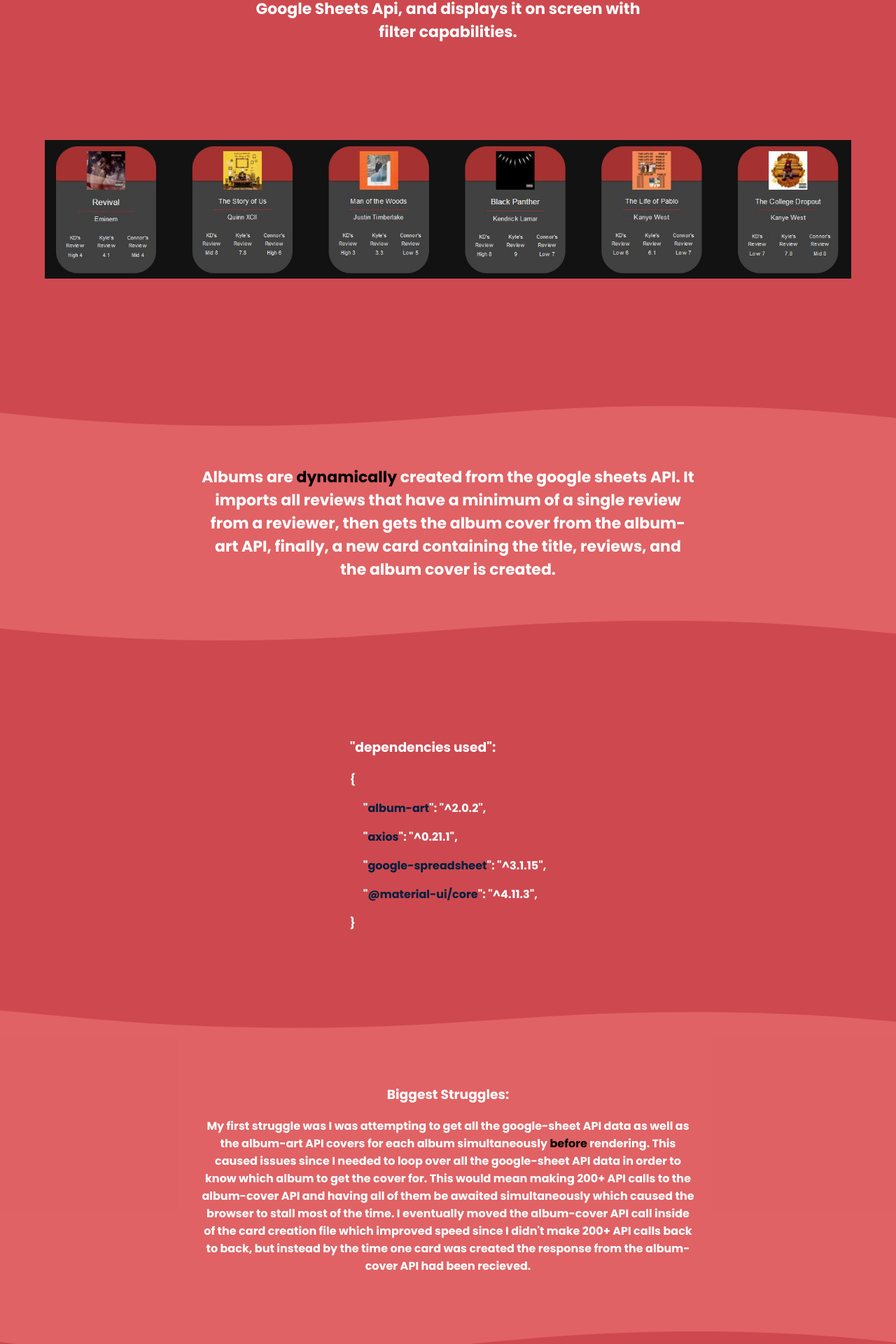
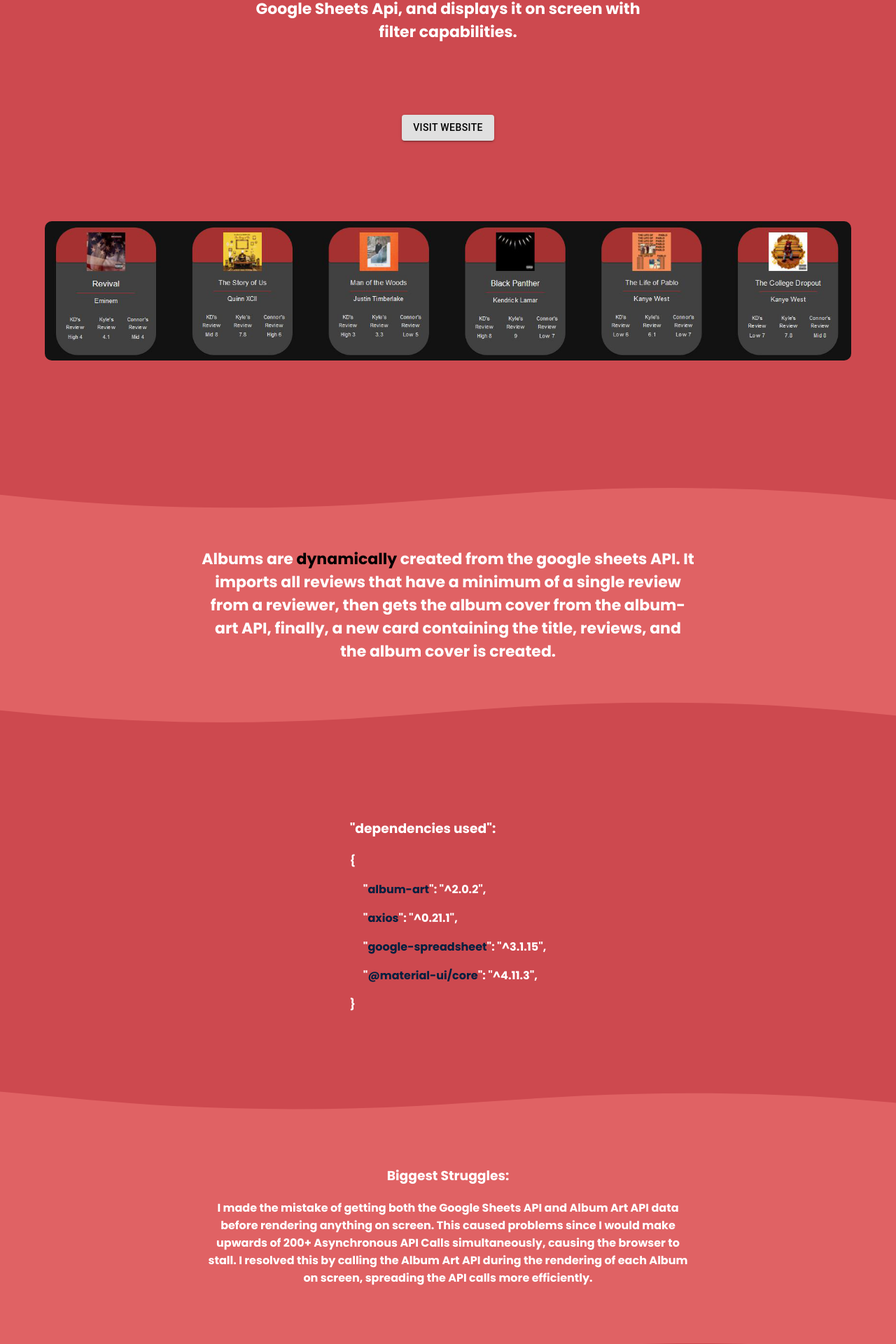
Before and after one commit to KhalidD98/personal-website, a React (Create React App) app: page /reviewwebsite in a window 1280 px wide. Shown: the part 556-2476 px from the top of the page at 70% size. Built offline with nearby package versions, Linux system fonts and the light colour scheme.

Commit message:
Improve grammar and add visit button

```diff
--- a/src/ReviewWebsite.js
+++ b/src/ReviewWebsite.js
@@ -41,7 +41,8 @@ const useStyles = makeStyles((theme) => ({
         textAlign: 'center'
     },
     albumReviewRow: {
-        width: '90vw'
+        width: '90vw',
+        borderRadius: '10px'
     },
     apiExplanation: {
         display: 'block',
@@ -93,6 +94,7 @@ const useStyles = makeStyles((theme) => ({
         minWidth: '270px',
         marginTop: '12vh',
         marginBottom: '0vh',
+        borderRadius: '10px'
     },
     filterText: {
         display: 'block',
@@ -211,6 +213,9 @@ const useStyles = makeStyles((theme) => ({
         width: 'calc(123% + 1.3px)',
         height: '40px',
         fill: '#008698'
+    },
+    visitButton: {
+        color: 'black'
     }
 }))
 
@@ -220,6 +225,10 @@ export default function ReviewWebsite({ data }) {
     useEffect(() => {
         window.scrollTo(0, 0)
     }, [])
+
+    const visitWebsite = () => {
+        window.open("https://album-review-website.web.app/")
+    }
 
     const classes = useStyles(data)
 
@@ -245,7 +254,7 @@ export default function ReviewWebsite({ data }) {
                 {/****** Title and description ******/}
                 <Grid item>
                     <Grid container
-                        direction="row"
+                        direction="column"
                         justify="center"
                         alignItems="center"
                         className={classes.titleanddescription}
@@ -260,6 +269,16 @@ export default function ReviewWebsite({ data }) {
                             <h3 className={classes.description}>
                                 {jsonData[0].description}
                             </h3>
+                        </Grid>
+
+                        <Grid item>
+                            <Button
+                                variant="contained"
+                                className={classes.visitButton}
+                                onClick={visitWebsite}
+                            >
+                                Visit Website
+                            </Button>
                         </Grid>
                     </Grid>
                 </Grid>
@@ -314,14 +333,7 @@ export default function ReviewWebsite({ data }) {
                     </div>
                     <div className={classes.biggestStruggle}>
                         <h3>Biggest Struggles:</h3>
-                        <p>My first struggle was I was attempting to get all the google-sheet API data as well as
-                            the album-art API covers for each album simultaneously <span className={classes.coloredText}>before</span> rendering. This caused issues since I needed to loop
-                            over all the google-sheet API data in order to know which album to get the cover for. This would mean
-                            making 200+ API calls to the album-cover API and having all of them be awaited simultaneously which caused the browser to
-                            stall most of the time.
-                            I eventually moved the album-cover API call inside of the card creation file
-                            which improved speed since I didn't make 200+ API calls back to back, but instead by the time one card was created
-                            the response from the album-cover API had been recieved. </p>
+                        <p>I made the mistake of getting both the Google Sheets API and Album Art API data before rendering anything on screen. This caused problems since I would make upwards of 200+ Asynchronous API Calls simultaneously, causing the browser to stall. I resolved this by calling the Album Art API during the rendering of each Album on screen, spreading the API calls more efficiently.  </p>
                     </div>
 
                     <div className={classes.biggestStruggleCurveBottom}>
```
